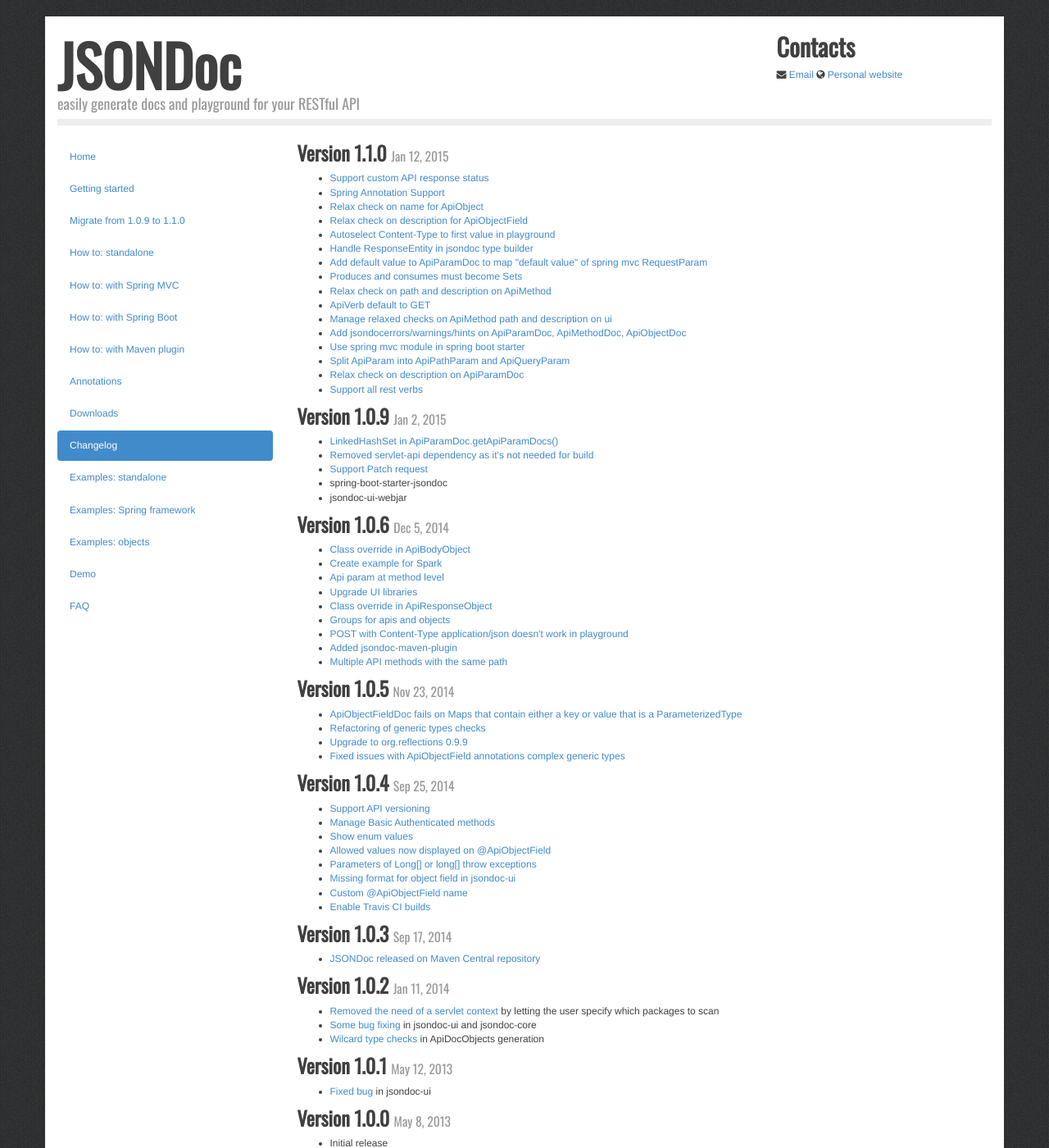
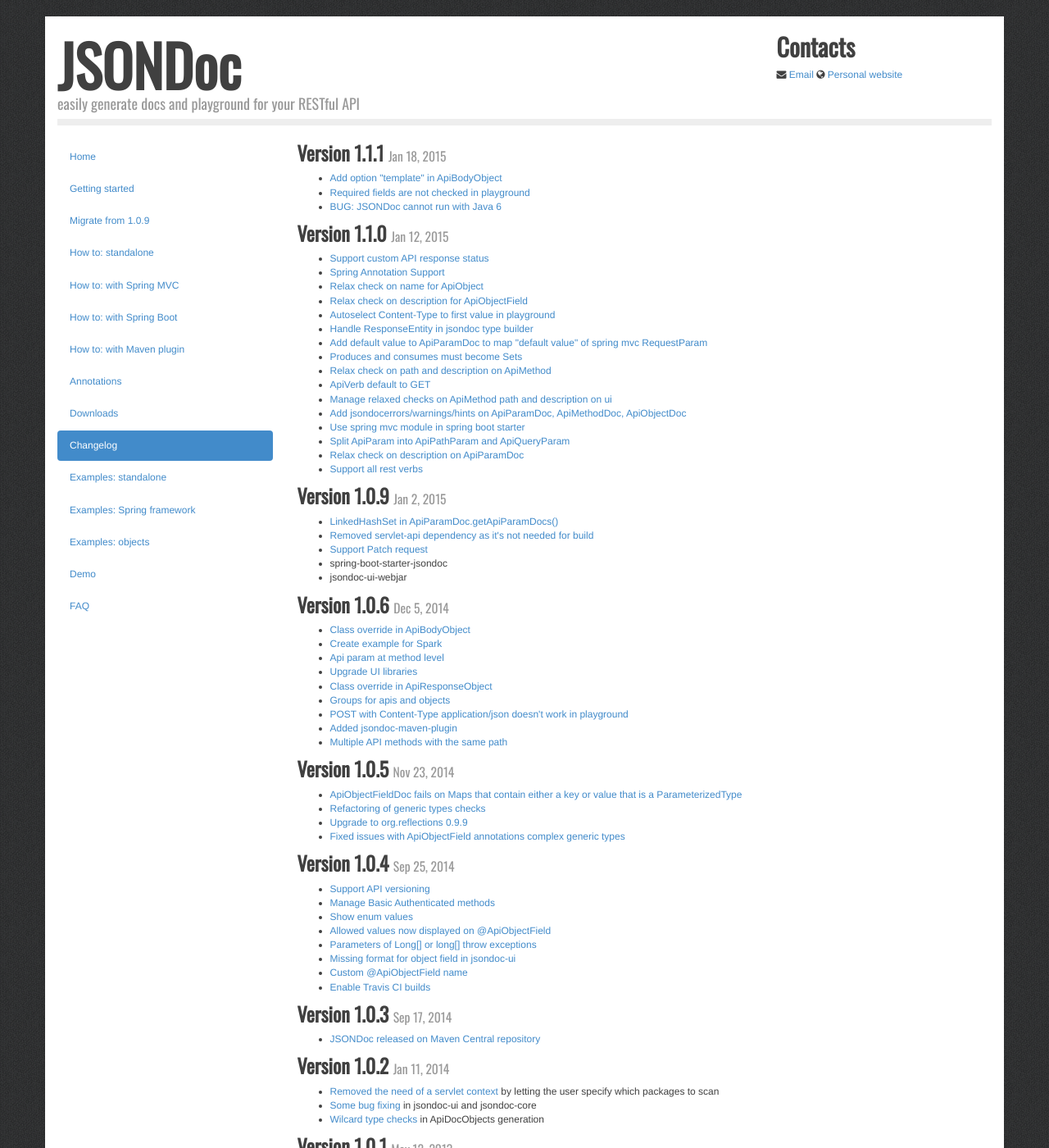
Before and after one commit to fabiomaffioletti/jsondoc, a Jekyll site: the page built from changelog.html, in a window 1280 px wide and 1400 px high. Shown: the whole window at 82% size. Built offline with Jekyll 4.4.1, drawn with Linux system fonts in a browser that asks for light colours; nearby versions of some CDN libraries; some web fonts are replaced; Markdown is read by kramdown in place of the engine named in the settings; some of the changed text lies outside the part shown.

Commit message:
updates for version 1.1.1

```diff
--- a/_config.yml
+++ b/_config.yml
@@ -2,6 +2,6 @@ name: JSONDoc
 baseurl:
 markdown: redcarpet
 highlighter: pygments
-version: 1.1.0
+version: 1.1.1
 demourl: http://jsondoc.eu01.aws.af.cm/jsondoc.jsp
 downloadurl: distro/jsondoc-bundle-1.0.2.tar.gz
--- a/_layouts/default.html
+++ b/_layouts/default.html
@@ -58,7 +58,7 @@
           <ul class="nav nav-pills nav-stacked">
             <li id="home"><a href="index.html">Home</a></li>
             <li id="getting-started"><a href="getting-started.html">Getting started</a></li>
-            <li id="migration-notes-109-110"><a href="migration-notes-109-110.html">Migrate from 1.0.9 to 1.1.0</a></li>
+            <li id="migration-notes-109-110"><a href="migration-notes-109-110.html">Migrate from 1.0.9</a></li>
             <li id="howtostandalone"><a href="how-to-standalone.html">How to: standalone</a></li>
             <li id="howtospringmvc"><a href="how-to-springmvc.html">How to: with Spring MVC</a></li>
             <li id="howtospringboot"><a href="how-to-spring-boot.html">How to: with Spring Boot</a></li>
--- a/changelog.html
+++ b/changelog.html
@@ -2,6 +2,13 @@
 layout: default
 title: Changelog
 ---
+
+<h3>Version 1.1.1 <small>Jan 18, 2015</small></h3>
+<ul>
+<li><a target="_blank" href="https://github.com/fabiomaffioletti/jsondoc/issues/69">Add option "template" in ApiBodyObject</a></li>
+<li><a target="_blank" href="https://github.com/fabiomaffioletti/jsondoc/issues/70">Required fields are not checked in playground</a></li>
+<li><a target="_blank" href="https://github.com/fabiomaffioletti/jsondoc/issues/71">BUG: JSONDoc cannot run with Java 6</a></li>
+</ul>
 
 <h3>Version 1.1.0 <small>Jan 12, 2015</small></h3>
 <ul>
--- a/downloads.html
+++ b/downloads.html
@@ -6,8 +6,8 @@ title: Downloads
 <h3>Current version {{ site.version }}</h3>
 <div class="alert alert-info">
 <ul class="list-unstyled">
-        <li>Spring MVC annotation support</li>
-        <li>Relaxed checks on annotation properties</li>
+        <li>Template for body objects</li>
+        <li>UI improvements</li>
 </ul>
 </div>
 
--- a/migration-notes-109-110.html
+++ b/migration-notes-109-110.html
@@ -1,10 +1,10 @@
 ---
 layout: default
-title: Migrate from 1.0.9 to 1.1.0
+title: Migrate from 1.0.9
 ---
 
-<h3>How to migrate from 1.0.9 to 1.1.0</h3>
-<p>Unfortunately version 1.1.0 is not backward compatible with previous versions due to a modification needed to make the documentation writing and generation easier. Fortunately the changes you are required to do on your code are small and quickly doable with some find and replace in your IDE.</p>
+<h3>How to migrate from 1.0.9 to 1.1.0+</h3>
+<p>Unfortunately version 1.1.0+ is not backward compatible with previous versions due to a modification needed to make the documentation writing and generation easier. Fortunately the changes you are required to do on your code are small and quickly doable with some find and replace in your IDE.</p>
 
 <h4>Changes in the annotations</h4>
 <p>The <code>@ApiParam</code> annotation is now split into <code>@ApiPathParam</code> and <code>@ApiQueryParam</code>. Moreover the <code>ApiParamType</code> has been removed from the <code>@ApiPathParam</code> and <code>@ApiQueryParam</code> annotations. To fix this, replace <code>@ApiParam</code> with the corresponding <code>@ApiPathParam</code> or <code>@ApiQueryParam</code> annotation and remove <code>ApiParamType</code> annotation property.</p>
```
